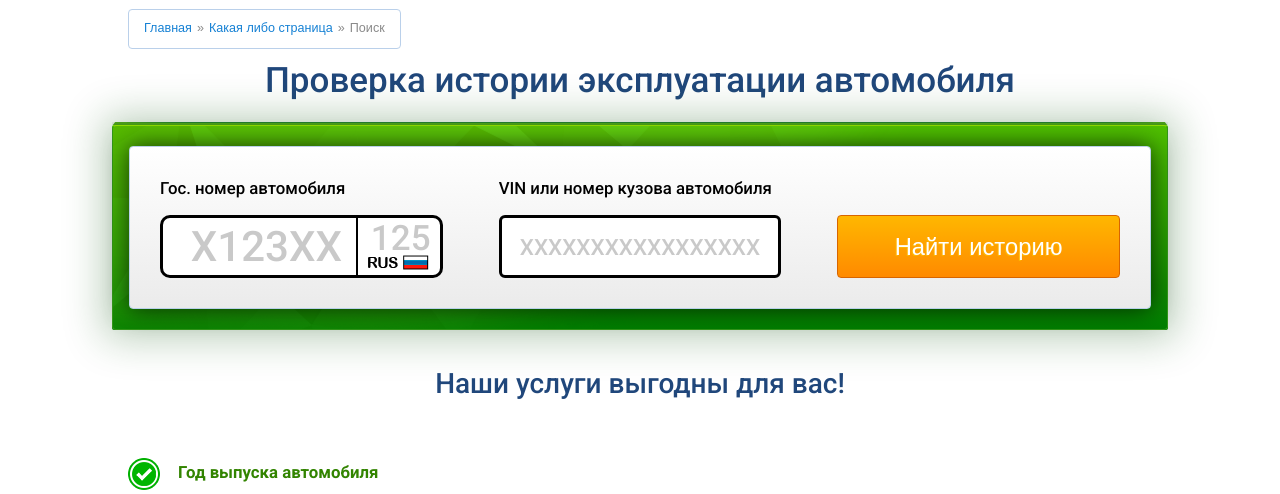
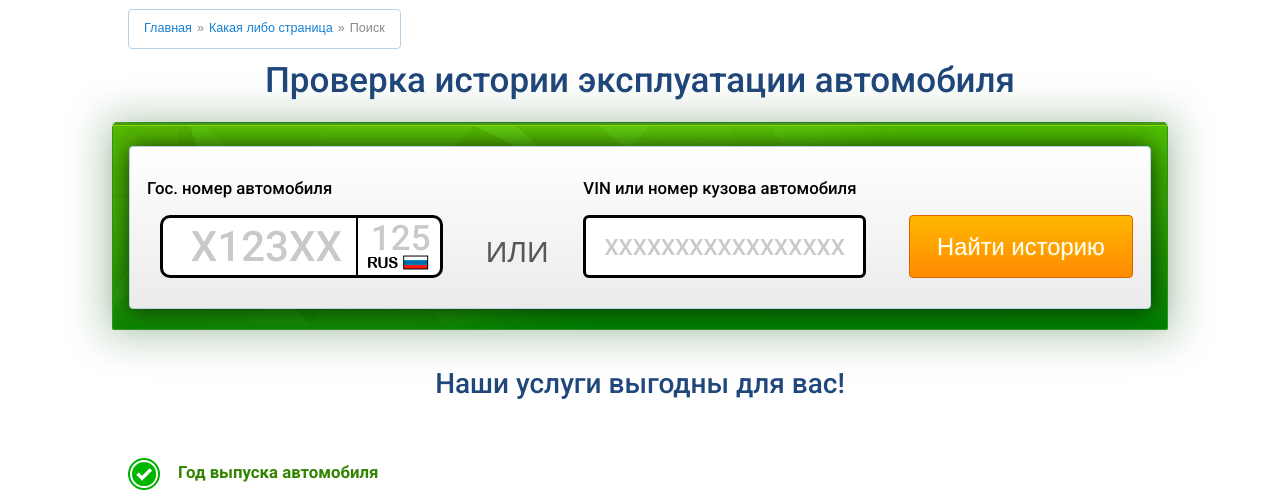
Before and after one commit to jhonyxakep/onlineauto, a PHP site: page /index.php?page=report in a window 1280 px wide. Shown: the part 298-792 px from the top of the page. Run offline with PHP 8.4, Linux system fonts and the light colour scheme; some libraries are stand-ins or nearby versions.

Commit message:
Добавил ИЛИ

```diff
--- a/templates/report.tpl
+++ b/templates/report.tpl
@@ -58,7 +58,7 @@
 					<div class="white_wrapper">
 						<form action="#">
 							<div class="row">
-								<div class="col-xs-4">
+								<div class="col-xs-5">
 									<label for="car_id">Гос. номер автомобиля</label>
 								</div>
 								<div class="col-xs-4">
@@ -69,10 +69,13 @@
 								<div class="col-xs-4">
 									<input maxlength="6" id="car_id" name="car_id" placeholder="x123xx" /><input maxlength="3" id="car_region" name="car_region" placeholder="125" />
 								</div>
+								<div class="col-xs-1">
+                                					<h2> ИЛИ </h2>
+								</div>
 								<div class="col-xs-4">
 									<input maxlength="17" id="car_vin" name="car_vin" placeholder="XXXXXXXXXXXXXXXXX" />
 								</div>
-								<div class="col-xs-4">
+								<div class="col-xs-3">
 									<button>Найти историю</button>
 								</div>
 							</div>
```
